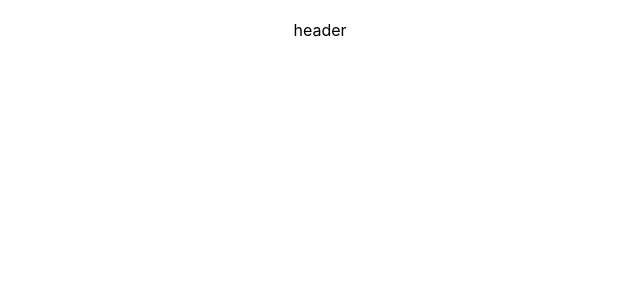
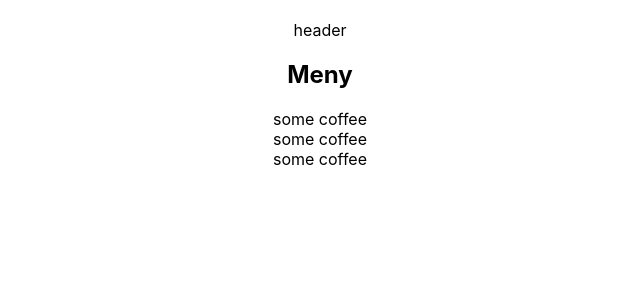
Before and after one commit to christopherwahlstrom/AirBean, a React (Create React App) app: page /menu in a window 1280 px wide. Shown: the top 300 px of the page, without its empty margins (320-960 px from the left). Built offline with nearby package versions, Linux system fonts and the light colour scheme.

Commit message:
added menu

```diff
--- a/src/components/MenuItem.js
+++ b/src/components/MenuItem.js
@@ -1,7 +1,8 @@
 function MenuItem() {
     return (
-        <>
-        </>
+        <article>
+            some coffee
+        </article>
     );
 }
 
--- a/src/views/Menu.js
+++ b/src/views/Menu.js
@@ -1,10 +1,14 @@
 import Header from '../Components/Header';
+import MenuItem from '../Components/MenuItem';
 
 function Menu() {
     return (
         <article className="menu">
             <Header />
-
+            <h1>Meny</h1>
+            <MenuItem/>
+            <MenuItem/>
+            <MenuItem/>
         </article>
     );
 }
```
